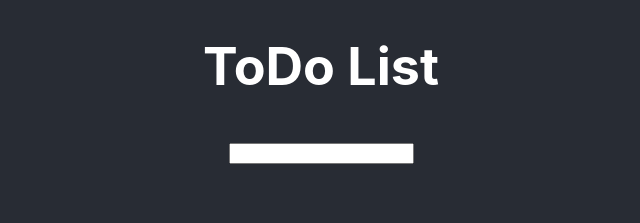
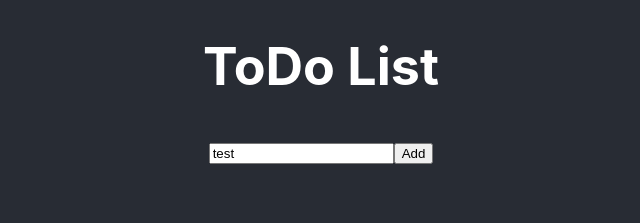
Before and after one commit to mostafamabrouk/npsa-frontend-training, a React (Create React App) app in the folder todo-list/: page / in a window 1280 px wide. Shown: the top 223 px of the page, without its empty margins (319-959 px from the left). Built offline with nearby package versions, Linux system fonts and the light colour scheme.

Commit message:
Adding Button

```diff
--- a/todo-list/src/components/Input.js
+++ b/todo-list/src/components/Input.js
@@ -1,7 +1,24 @@
-import React from "react";
+import React, { useState } from "react";
 
 const Input = props => {
-  return <input type="text" />;
+  const [value, setValue] = useState("test");
+  console.log("input", value);
+  return (
+    <div>
+      <input
+        type="text"
+        value={value}
+        onChange={event => setValue(event.target.value)}
+      />
+      <button
+        onClick={() => {
+          console.log("we should add new item to our list", value);
+        }}
+      >
+        Add
+      </button>
+    </div>
+  );
 };
 
 export default Input;
```
